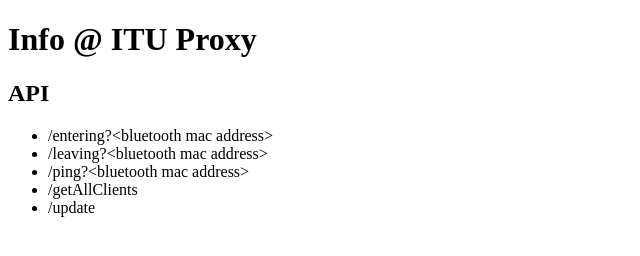
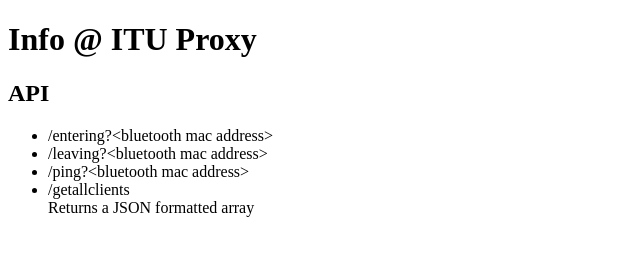
Before and after one commit to egil/Info-at-ITU, a plain HTML site: page proxy/war/index.html in a window 1280 px wide. Shown: the whole page, without its empty margins (0-640 px from the left). Drawn offline with Linux system fonts and the light colour scheme.

Commit message:
minor tweaks to proxy, gitignore

```diff
--- a/proxy/war/index.html
+++ b/proxy/war/index.html
@@ -16,8 +16,7 @@
       <li>/entering?&lt;bluetooth mac address&gt;</li>
       <li>/leaving?&lt;bluetooth mac address&gt;</li>
       <li>/ping?&lt;bluetooth mac address&gt;</li>
-      <li>/getAllClients</li>
-      <li>/update</li>
+      <li>/getallclients<br />Returns a JSON formatted array</li>
     </dl>
   </body>
 </html>
```
Also changed, not shown: 4 other files.
